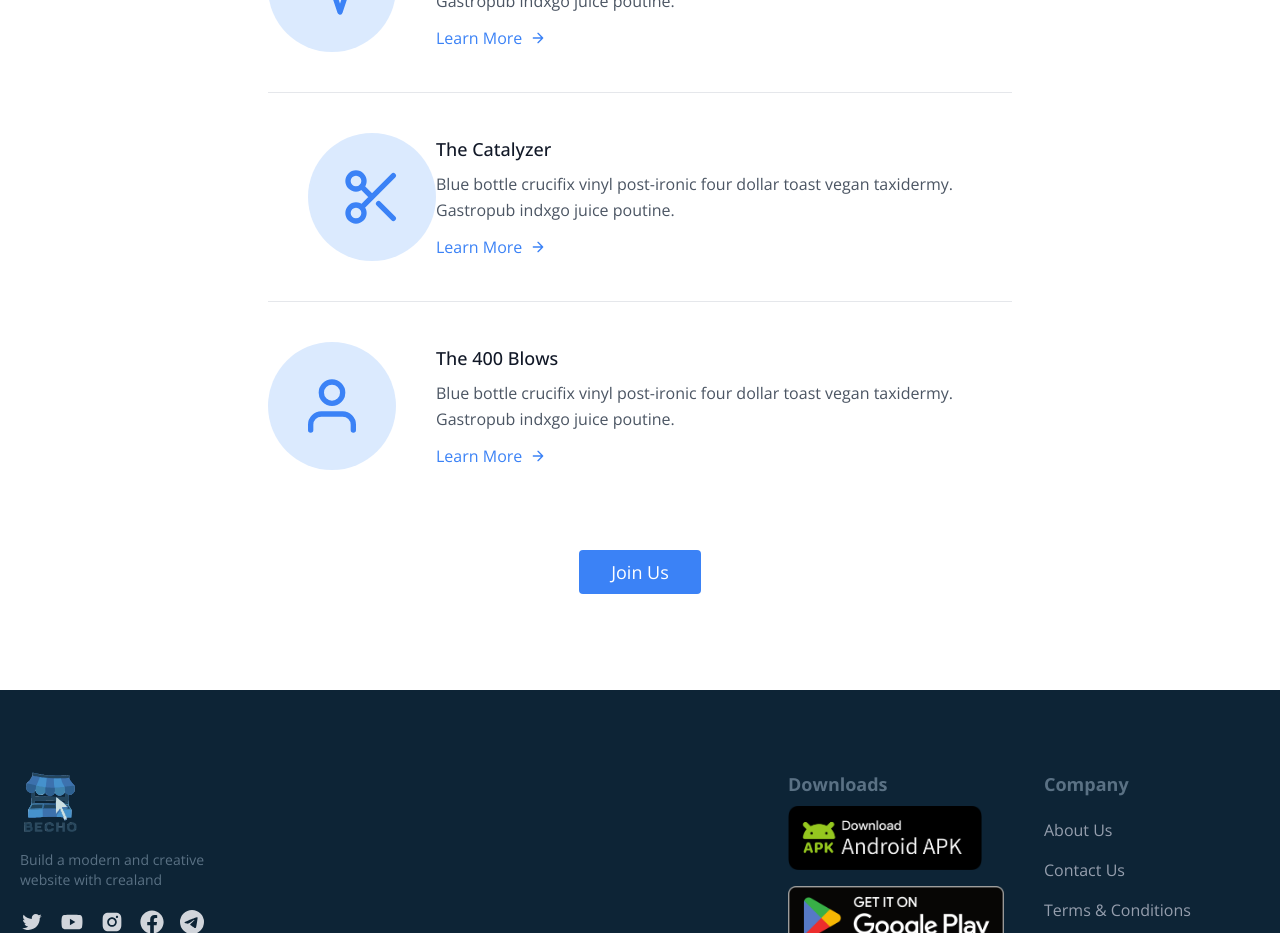
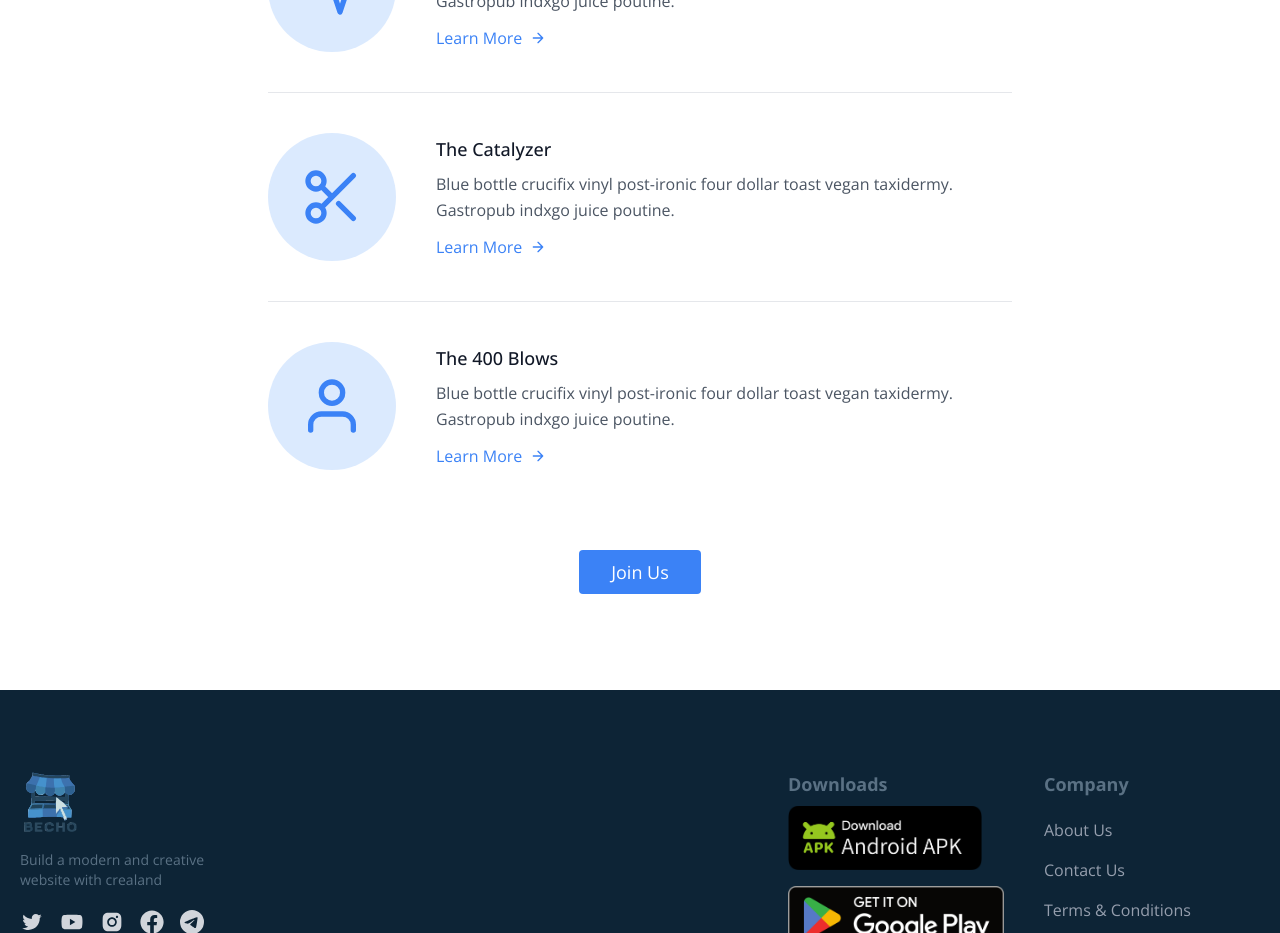
Before and after one commit to saksham-gera/becho-blogs, a React (Create React App) app in the folder frontend/: page /about in a window 1280 px wide. Shown: the part 1380-2313 px from the top of the page. Built offline with nearby package versions, Linux system fonts and the light colour scheme; what @tiptap/extension-color would draw is missing.

Commit message:
About us Page Improved

```diff
--- a/frontend/src/pages/about/components/joinNow.jsx
+++ b/frontend/src/pages/about/components/joinNow.jsx
@@ -48,9 +48,7 @@ const JoinNow = () => (
           } sm:flex-row flex-col`}
         >
           <div
-            className={`${
-              index % 2 === 0 ? "sm:mr-10" : "sm:ml-10 sm:order-none order-first"
-            } sm:w-32 sm:h-32 h-20 w-20 inline-flex items-center justify-center rounded-full bg-blue-100 text-blue-500 flex-shrink-0`}
+            className={`sm:mr-10 sm:w-32 sm:h-32 h-20 w-20 inline-flex items-center justify-center rounded-full bg-blue-100 text-blue-500 flex-shrink-0`}
           >
             <svg
               fill="none"
```
